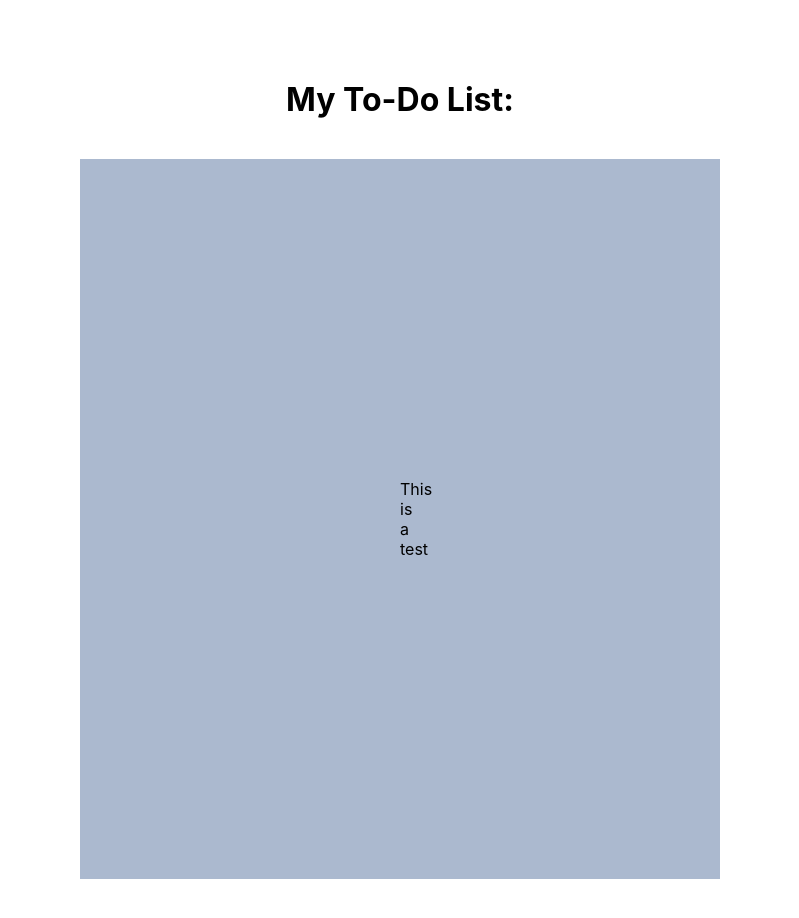
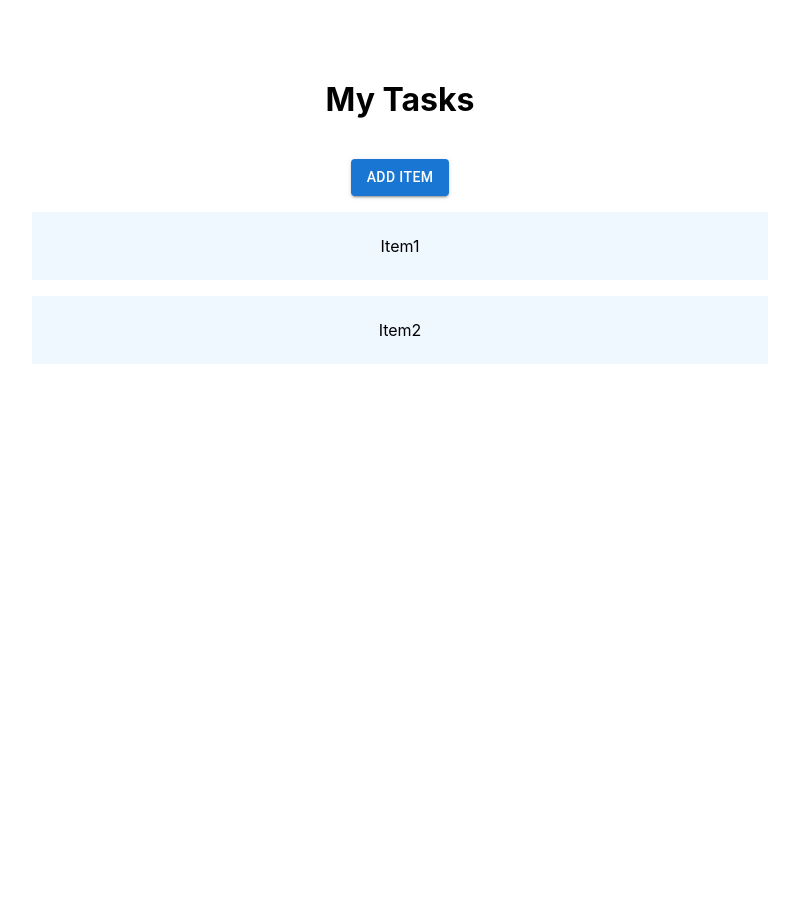
Before and after one commit to hudson-pierce/react-to-do-app, a React (Create React App) app: page / in a window 1280 px wide. Shown: the top 918 px of the page, without its empty margins (240-1039 px from the left). After the commit the page ends 800 px from the top, so only its background shows below. Built offline with nearby package versions, Linux system fonts and the light colour scheme.

Commit message:
Add basic list items and button

```diff
--- a/package.json
+++ b/package.json
@@ -3,6 +3,11 @@
   "version": "0.1.0",
   "private": true,
   "dependencies": {
+    "@emotion/react": "^11.11.1",
+    "@emotion/styled": "^11.11.0",
+    "@fontsource/roboto": "^5.0.8",
+    "@mui/icons-material": "^5.14.8",
+    "@mui/material": "^5.14.8",
     "@testing-library/jest-dom": "^5.17.0",
     "@testing-library/react": "^13.4.0",
     "@testing-library/user-event": "^13.5.0",
--- a/src/App.css
+++ b/src/App.css
@@ -1,6 +1,6 @@
 .app {
   margin-top: 5rem;
   margin-bottom: 5rem;
-  margin-left: 20rem;
-  margin-right: 20rem;
+  margin-left: 20%;
+  margin-right: 20%;
 }
--- a/src/App.tsx
+++ b/src/App.tsx
@@ -1,16 +1,13 @@
 import './App.css';
 import { ListContainer } from './components/ListContainer/ListContainer';
 import { Header } from './components/Header/Header';
+import { AddButton } from './components/Button/AddButton';
 
 const App = () => {
   return (
     <div className='app'>
-      <Header title='My To-Do List:' />
-      <ListContainer>
-          <div>
-            This is a test
-          </div>
-      </ListContainer>
+      <Header title="My Tasks"/>
+      <ListContainer/>
     </div>
   );
 }
--- /dev/null
+++ b/src/components/Button/AddButton.tsx
@@ -0,0 +1,9 @@
+import React from 'react';
+import { Button } from '@mui/material';
+import './AddButton.css';
+
+export const AddButton: React.FC = () => {
+    return (
+        <Button variant='contained'>Add Item</Button>
+    )
+}
--- a/src/components/ListContainer/ListContainer.css
+++ b/src/components/ListContainer/ListContainer.css
@@ -1,4 +1,3 @@
 .list-container {
-    padding: 20rem;
-    background-color: #abb9cf;
+    text-align: center;
 }
--- a/src/components/ListContainer/ListContainer.tsx
+++ b/src/components/ListContainer/ListContainer.tsx
@@ -1,14 +1,21 @@
-import React from 'react';
+import React, { useState } from 'react';
+import { ListItem } from '../ListItem/ListItem';
 import './ListContainer.css';
+import { AddButton } from '../Button/AddButton';
 
 type Props = {
-    children: JSX.Element
 }
 
-export const ListContainer: React.FC<Props> = ({ children }) => {
+interface ListItem {
+    title: string
+}
+
+export const ListContainer: React.FC<Props> = ({}) => {
     return (
         <div className='list-container'>
-            {children}
+            <AddButton/>
+            <ListItem title="Item1" completed={false}/>
+            <ListItem title="Item2" completed={false}/>
         </div>
     );
 }
--- /dev/null
+++ b/src/components/ListItem/ListItem.css
@@ -0,0 +1,5 @@
+.list-item {
+    background-color: aliceblue;
+    padding: 1.5rem;
+    margin: 1rem;
+}
--- /dev/null
+++ b/src/components/ListItem/ListItem.tsx
@@ -0,0 +1,15 @@
+import React from 'react';
+import './ListItem.css';
+
+type Props = {
+    title: string,
+    completed: boolean
+}
+
+export const ListItem: React.FC<Props> = ({title, completed}) => {
+    return (
+        <div className='list-item'>
+            {title}
+        </div>
+    );
+}
```
Also changed, not shown: src/components/Button/AddButton.css (added), src/components/Header/Header.css (line endings or trailing spaces), 2 other files (tests, documents, lock files or other folders).
